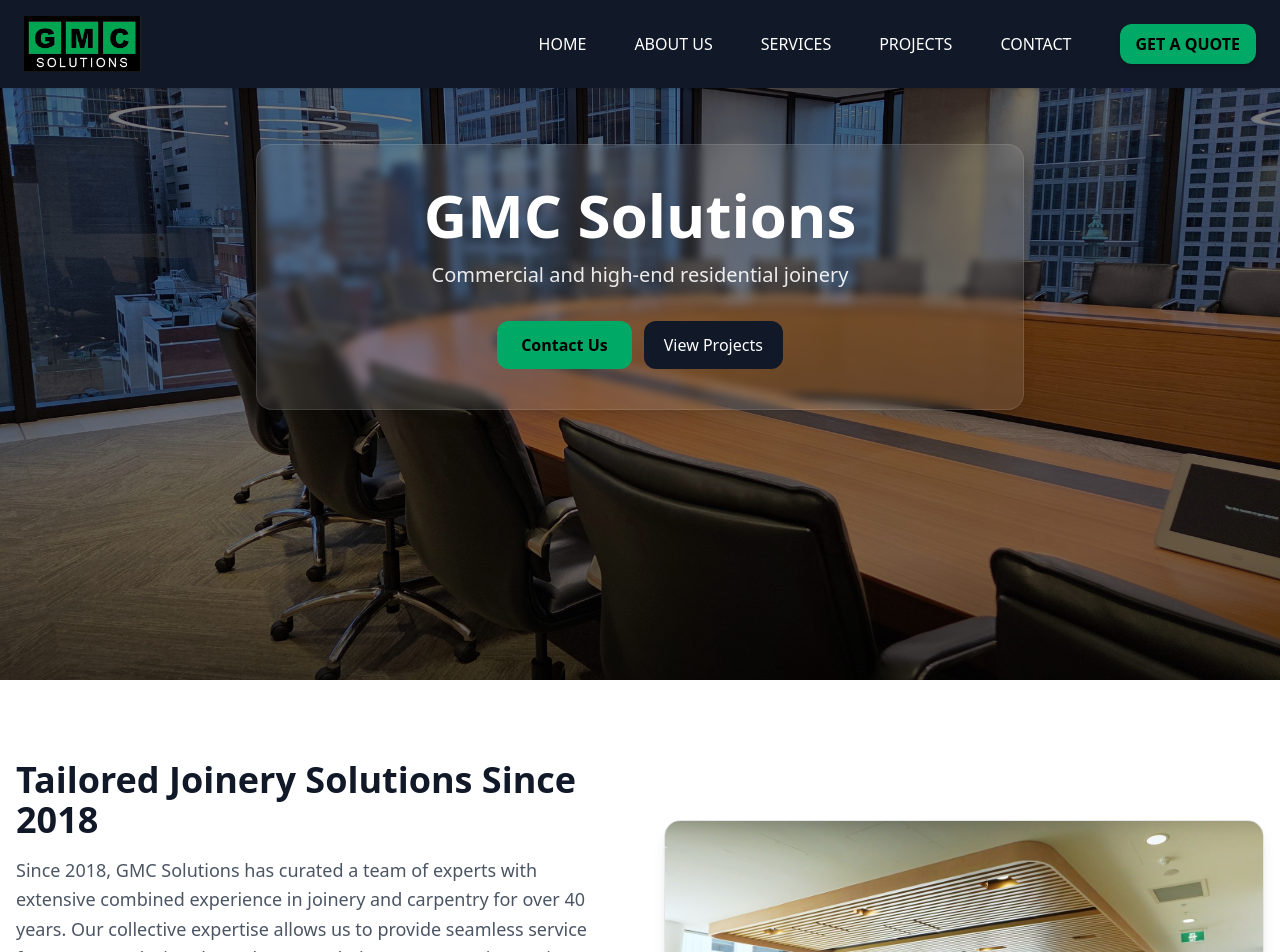
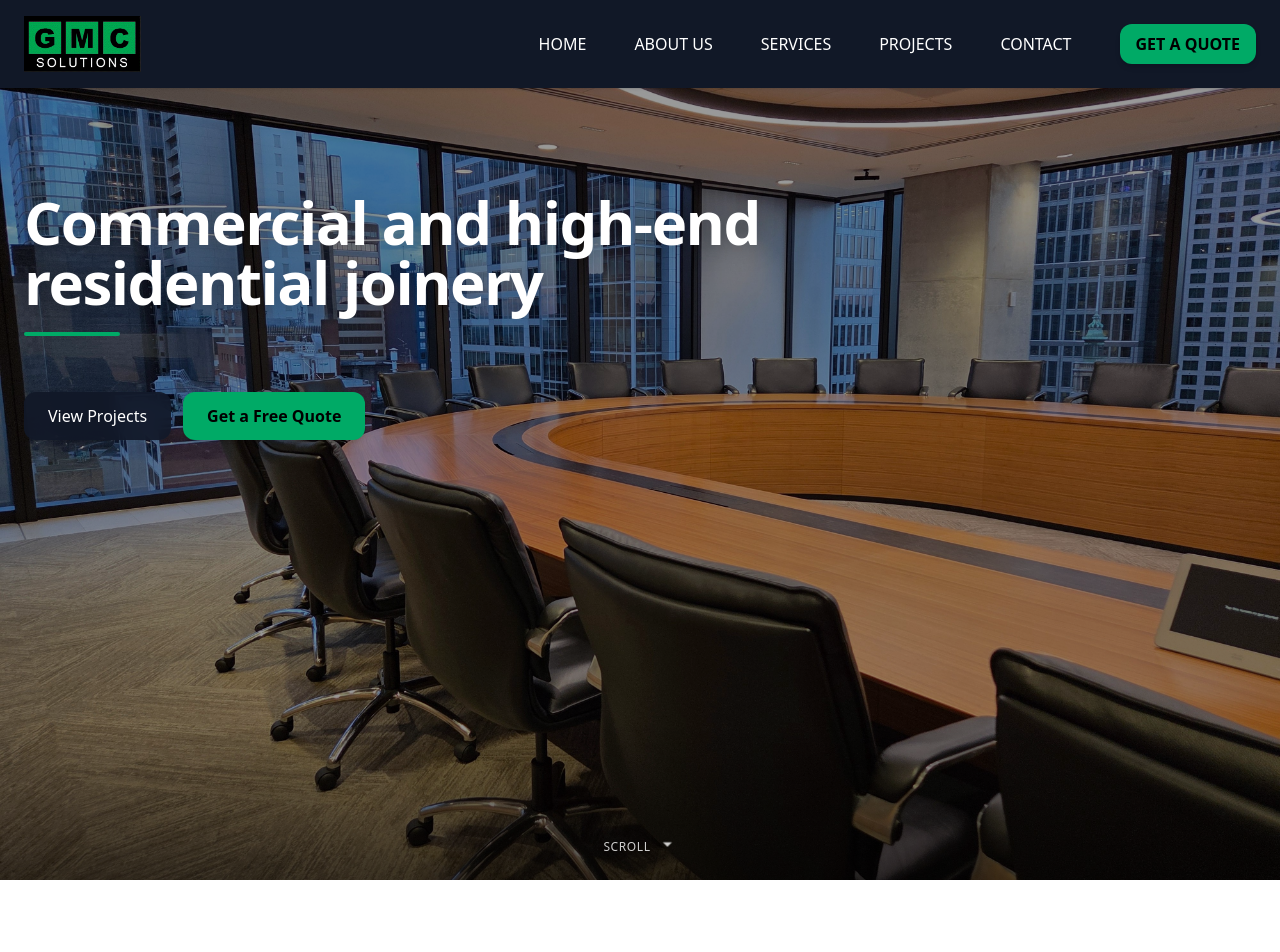
Before and after one commit to GMCandres/GMC, a React (Vite) app: page / in a window 1280 px wide. Shown: the top 952 px of the page. Built offline with nearby package versions, Linux system fonts and the light colour scheme.

Commit message:
Update Hero.jsx

```diff
--- a/src/components/Hero.jsx
+++ b/src/components/Hero.jsx
@@ -1,52 +1,63 @@
+// src/components/Hero.jsx
 import React from 'react'
 import heroImg from '../assets/hero-image.jpg'
 
 export default function Hero() {
-  const logoColor = "#00aa66"
-  const logoColorHover = "#00cc77"
-
   return (
-    <section className="relative min-h-[75vh] md:min-h-[85vh] text-white overflow-hidden">
+    <section className="relative min-h-[105vh] md:min-h-[110vh] text-white overflow-hidden">
       {/* Imagen de fondo */}
       <div
         className="absolute inset-0 bg-cover bg-center"
         style={{ backgroundImage: `url(${heroImg})` }}
         aria-hidden="true"
       />
-      <div className="absolute inset-0 bg-black/50" />
-      <div className="pointer-events-none absolute inset-x-0 bottom-0 h-32 bg-gradient-to-t from-black/40 to-transparent" />
+      {/* Overlay: oscuro + degradado inferior */}
+      <div className="absolute inset-0 bg-black/40" />
+      <div className="pointer-events-none absolute inset-x-0 bottom-0 h-40 bg-gradient-to-t from-black/50 to-transparent" />
 
       {/* Contenido */}
-      <div className="relative mx-auto max-w-7xl px-4 py-24 md:py-36">
-        <div className="mx-auto max-w-3xl">
-          <div className="rounded-2xl bg-white/10 backdrop-blur-sm border border-white/10 shadow-lg px-6 py-6 md:px-10 md:py-10 text-center">
-            <h1 className="text-4xl md:text-6xl font-bold leading-tight drop-shadow-sm">
-              GMC Solutions
+      <div className="relative z-10 mx-auto max-w-7xl px-6">
+        <div className="pt-[22vh] md:pt-[24vh] max-w-4xl">
+          {/* Título: solo el claim, sin 'GMC Solutions' visible */}
+          <h1 className="text-4xl md:text-6xl font-semibold leading-[1.08] tracking-tight drop-shadow-[0_1px_12px_rgba(0,0,0,0.25)]">
+            Commercial and high-end residential joinery
           </h1>
-            <p className="mt-4 text-lg md:text-xl text-white/90">
-              Commercial and high-end residential joinery
-            </p>
 
-            {/* Botones */}
-            <div className="mt-8 flex flex-wrap items-center justify-center gap-3">
+          {/* Acento: línea fina en verde */}
+          <div className="mt-5 h-1 w-24 rounded-full" style={{ backgroundColor: '#00aa66' }} />
+
+          {/* Subcopy opcional (puedes quitarlo si prefieres ultra minimal) */}
+          {/* <p className="mt-5 text-base md:text-lg text-white/85 max-w-2xl">
+            Bespoke craftsmanship, premium materials, delivered with precision from concept to completion.
+          </p> */}
+
+          {/* Bloque de botones separado del texto (más abajo) */}
+          <div className="mt-12 md:mt-14 flex flex-wrap items-center gap-3">
+            <a
+              href="#projects"
+              className="rounded-xl bg-gray-900/90 backdrop-blur px-6 py-3 text-white hover:bg-gray-800 transition shadow"
+            >
+              View Projects
+            </a>
             <a
               href="#contact"
-                className="rounded-xl px-6 py-3 font-semibold transition"
-                style={{ backgroundColor: logoColor, color: "#000000" }}
-                onMouseEnter={e => (e.currentTarget.style.backgroundColor = logoColorHover)}
-                onMouseLeave={e => (e.currentTarget.style.backgroundColor = logoColor)}
+              className="rounded-xl px-6 py-3 font-semibold text-black shadow-md hover:shadow-lg transition"
+              style={{ backgroundColor: '#00aa66' }}
             >
-                Contact Us
-              </a>
-              <a
-                href="#projects"
-                className="rounded-xl bg-gray-900 text-white px-5 py-3 hover:bg-gray-800 transition"
-              >
-                View Projects
+              Get a Free Quote
             </a>
           </div>
         </div>
       </div>
+
+      {/* Indicador de scroll (opcional) */}
+      <div className="absolute bottom-6 left-1/2 -translate-x-1/2 text-white/80 text-xs tracking-wider">
+        <span className="inline-flex items-center gap-2">
+          SCROLL
+          <svg width="18" height="18" viewBox="0 0 24 24" className="animate-bounce">
+            <path fill="currentColor" d="M12 16l-6-6h12z"/>
+          </svg>
+        </span>
       </div>
     </section>
   )
```
Lines whose indentation alone changed are shown as unchanged.
